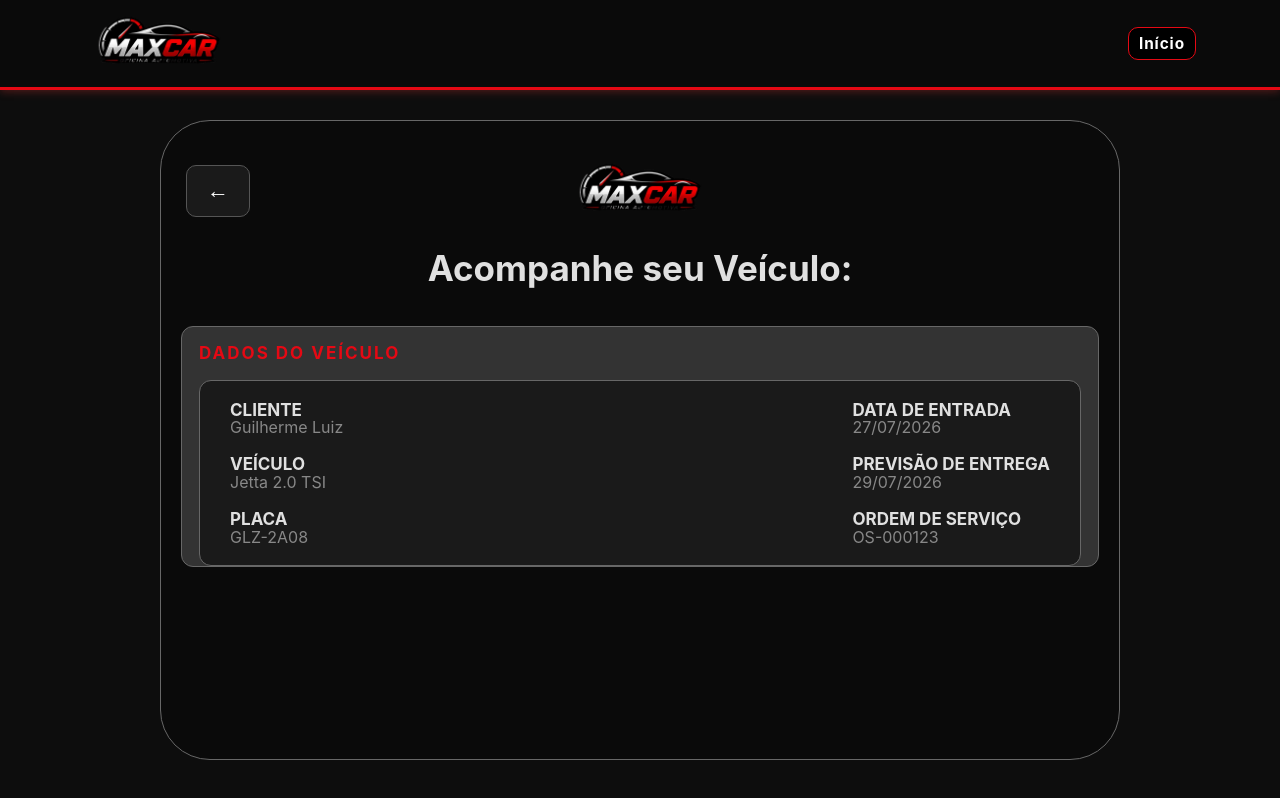
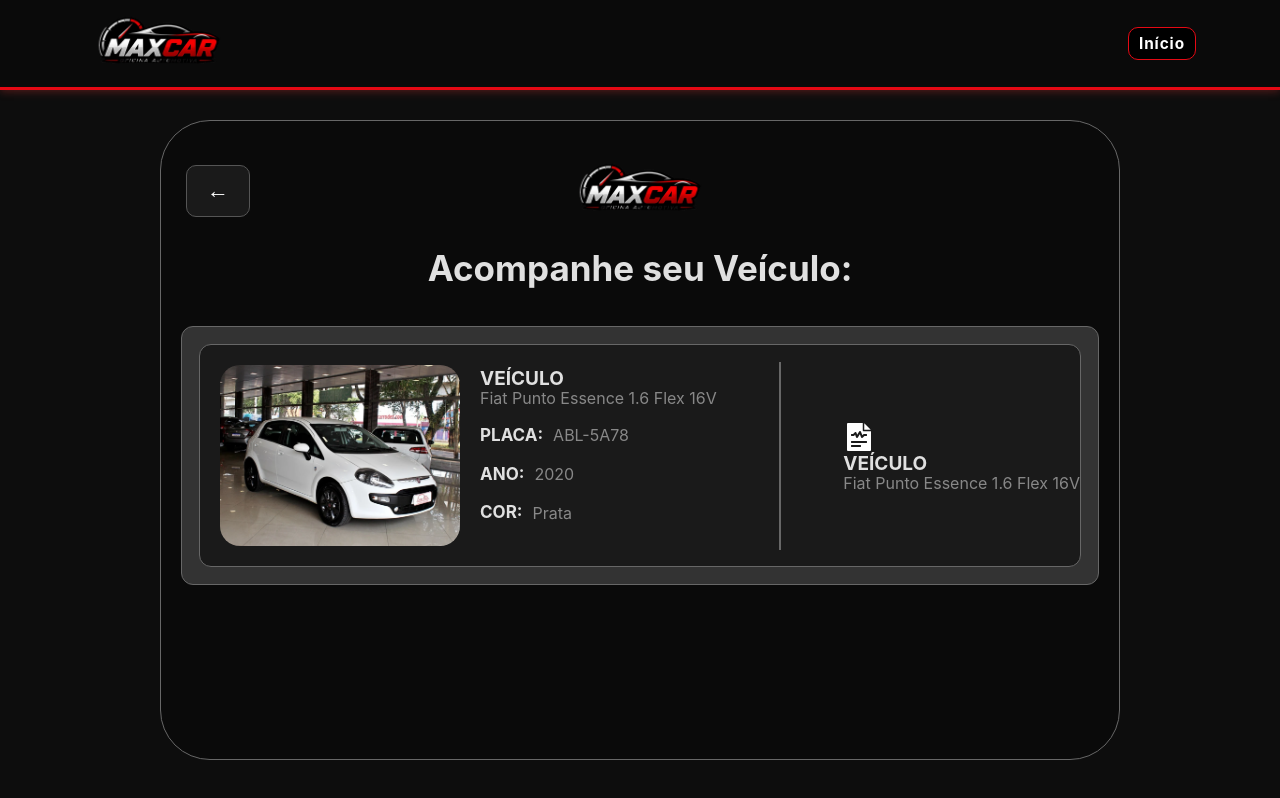
Before and after one commit to WesleyRNX09/tcc_oficial, a React (Vite) app: page /v_orcamento in a window 1280 px wide. Built offline with nearby package versions, Linux system fonts and the light colour scheme.

Commit message:
18-06
fazendo tela de orcamento

```diff
--- a/src/css/global.css
+++ b/src/css/global.css
@@ -30,7 +30,7 @@
   font-size: 2.8rem;
   font-weight: bold;
   line-height: 1.1;
-  margin: 1.5rem 0;
+
 }
 
 h2 {
--- a/src/pages/telas/V_orcamento/index.jsx
+++ b/src/pages/telas/V_orcamento/index.jsx
@@ -3,14 +3,9 @@
 import { Link } from "react-router-dom";
 import logo from '../../../assets/logo.png';
 
-import entrada from "../../../assets/entrada.png";
-import analise from "../../../assets/analise.png";
-import diagnostico from "../../../assets/diagnostico.png";
-import processo from "../../../assets/processo.png";
-import finalizado from "../../../assets/finalizado.png";
-import carro from "../../../assets/carro.png";
+import punto from '../../../assets/fiat_punto.png';
+import diagnostico from '../../../assets/diagnostico.png';
 
-import notificacao from "../../../assets/notificacao.png";
 
 
 import { useNavigate } from "react-router-dom";
@@ -56,48 +51,55 @@
 
                     <div className={styles.gs_areaBlocos}>
 
-                                  <h2 className={styles.gs_bloco_titulo}>DADOS DO VEÍCULO</h2>
 
-                                  <div className={styles.gs_bloco}>
+                                <div className={styles.gs_blocos}>
 
-                                    <div className={styles.gs_bloco_label}>
+                                    <div className={styles.gs_bloco01}>
 
-                                      <div className={styles.gs_bloco_box}>
-                                        <h1 className={styles.gs_bloco_text}>CLIENTE</h1>
-                                        <p className={styles.gs_bloco_text02}>Guilherme Luiz</p>
-                                      </div>
+                                        <img src={punto} className={styles.gs_bloco_img} />
 
-                                      <div className={styles.gs_bloco_box}>
-                                          <h1 className={styles.gs_bloco_text}>VEÍCULO</h1>
-                                          <p className={styles.gs_bloco_text02}>Jetta 2.0 TSI</p>
-                                      </div>
+                                        <div className={styles.gs_bloco_label}>
 
-                                      <div className={styles.gs_bloco_box}>
-                                        <h1 className={styles.gs_bloco_text}>PLACA</h1>
-                                        <p className={styles.gs_bloco_text02}>GLZ-2A08</p>
-                                      </div>
+                                            <div className={styles.gs_bloco_box01}>
+                                                <h1 className={styles.gs_bloco_titulo}>VEÍCULO</h1>
+                                                <p className={styles.gs_bloco_text02}>Fiat Punto Essence 1.6 Flex 16V</p>
+                                            </div>
+
+                                            <div className={styles.gs_bloco_box02}>
+                                                <h1 className={styles.gs_bloco_text}>PLACA:</h1>
+                                                <p className={styles.gs_bloco_text02}>ABL-5A78</p>
+                                            </div>
+
+                                            <div className={styles.gs_bloco_box02}>
+                                                <h1 className={styles.gs_bloco_text}>ANO:</h1>
+                                                <p className={styles.gs_bloco_text02}>2020</p>
+                                            </div>
+
+                                            <div className={styles.gs_bloco_box02}>
+                                                <h1 className={styles.gs_bloco_text}>COR:</h1>
+                                                <p className={styles.gs_bloco_text02}>Prata</p>
+                                            </div>
+
+                                        </div>
+
                                     </div>
 
-                                    <div className={styles.gs_bloco_label}>
+                                    <div className={styles.gs_linha}></div>
 
-                                      <div className={styles.gs_bloco_box}>
-                                        <h1 className={styles.gs_bloco_text}>DATA DE ENTRADA</h1>
-                                        <p className={styles.gs_bloco_text02}>27/07/2026</p>
-                                      </div>
+                                    <div className={styles.gs_bloco02}>
 
-                                      <div className={styles.gs_bloco_box}>
-                                          <h1 className={styles.gs_bloco_text}>PREVISÃO DE ENTREGA</h1>
-                                          <p className={styles.gs_bloco_text02}>29/07/2026</p>
-                                      </div>
+                                        <div className={styles.gs_bloco_box01}>
 
-                                      <div className={styles.gs_bloco_box}>
-                                        <h1 className={styles.gs_bloco_text}>ORDEM DE SERVIÇO</h1>
-                                        <p className={styles.gs_bloco_text02}>OS-000123</p>
-                                      </div>
+                                                <img src={diagnostico} className={styles.gs_bloco_img02} />
+                                                <h1 className={styles.gs_bloco_titulo}>VEÍCULO</h1>
+                                                <p className={styles.gs_bloco_text02}>Fiat Punto Essence 1.6 Flex 16V</p>
+                                        </div>
+
                                     </div>
 
+                                </div>
 
-                                  </div>
+
                     </div>
 
 
--- a/src/pages/telas/V_orcamento/index.module.css
+++ b/src/pages/telas/V_orcamento/index.module.css
@@ -219,18 +219,26 @@
   border-radius: 1.2rem;
 }
 
-.gs_bloco {
+.gs_blocos {
   background: #1a1a1a;
   border: 1px solid #676767;
   border-radius: 1.2rem;
-  margin: 0 1.7rem;
+  margin: 1.7rem;
   display: flex ;
+  align-items: center;
   justify-content: space-between;
-  align-items: center;
 }
 
-.gs_bloco_box{
+.gs_linha{
+  border: #676767 1px solid;
+  height: 85%;
+}
+
+.gs_bloco_box02{
   margin: 2rem 0;
+  display:flex ;
+  align-items: center;
+  gap: 1rem;
 }
 
 .gs_bloco_box_img{
@@ -247,16 +255,19 @@
 }
 
 
-.gs_bloco_label{
-  margin: 0rem 3rem;
+/*.gs_bloco_label{
+  margin: 0rem 1rem;
+  padding: 1rem 0;
+}*/
 
+.gs_bloco01{
+  display: flex ;
+  align-items: center;
 }
 
 .gs_bloco02{
-  background: #1a1a1a;
-  border: 1px solid #676767;
-  border-radius: 1.2rem;
-  margin: 2rem 2rem;
+  display: flex ;
+  align-items: center;
 }
 
 .gs_bloco_img{
@@ -268,10 +279,7 @@
 }
 
 .gs_bloco_titulo{
-  font-size: 1.7rem;
-  margin: 1.7rem ;
-  color: #e50914;
-  letter-spacing: 0.2rem;
+  font-size: 1.9rem;
 }
 
 
```
